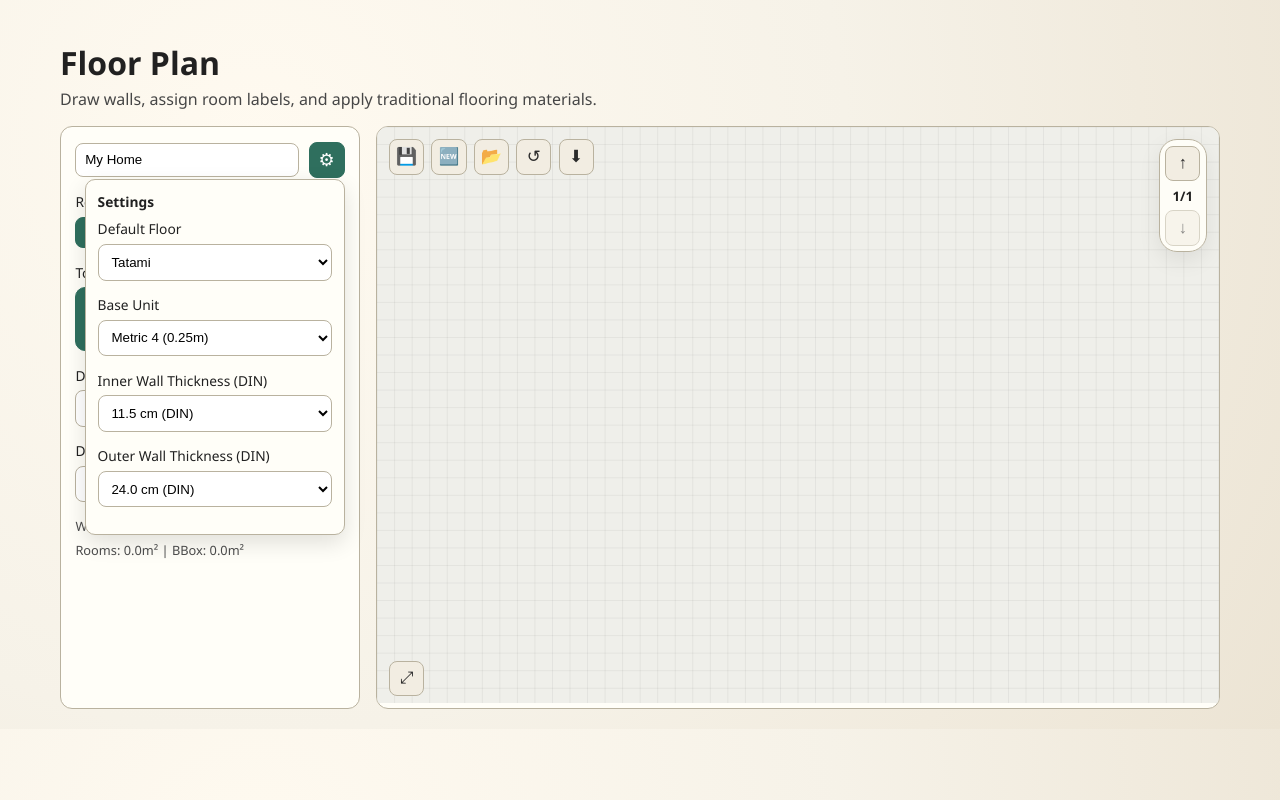
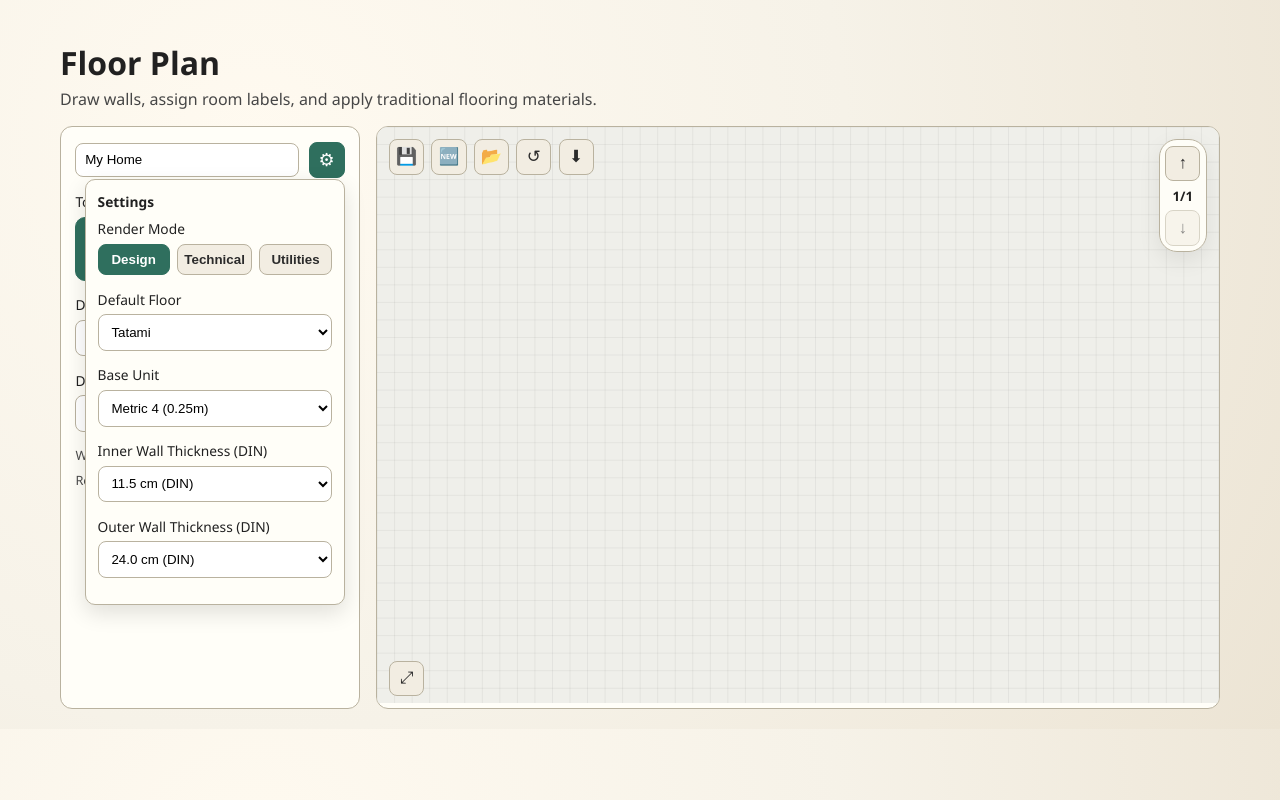
Before and after one commit to helcel-net/FloorPlan, a Next.js app: page / in a window 1280 px wide. Both pictures are taken after a click on the button "Open settings". Built offline with nearby package versions, Linux system fonts and the light colour scheme.

Commit message:
Improve rendering modes

```diff
--- a/components/floorplan/ui/EditorPanel.jsx
+++ b/components/floorplan/ui/EditorPanel.jsx
@@ -79,22 +79,6 @@ export default function EditorPanel({
               ⚙
             </button>
           </div>
-        </div>
-      </div>
-
-      <div className="control-group">
-        <span>Render Mode</span>
-        <div className="place-switches">
-          {renderModes.map((mode) => (
-            <button
-              key={mode.value}
-              type="button"
-              className={renderMode === mode.value ? 'place-switch place-switch-active' : 'place-switch'}
-              onClick={() => setRenderMode(mode.value)}
-            >
-              {mode.label}
-            </button>
-          ))}
         </div>
       </div>
 
@@ -228,6 +212,21 @@ export default function EditorPanel({
         <div className="settings-popover" ref={settingsPopoverRef}>
           <div className="settings-popover-title">Settings</div>
           <div className="control-group">
+            <span>Render Mode</span>
+            <div className="place-switches">
+              {renderModes.map((mode) => (
+                <button
+                  key={mode.value}
+                  type="button"
+                  className={renderMode === mode.value ? 'place-switch place-switch-active' : 'place-switch'}
+                  onClick={() => setRenderMode(mode.value)}
+                >
+                  {mode.label}
+                </button>
+              ))}
+            </div>
+          </div>
+          <div className="control-group">
             <label htmlFor="default-floor">Default Floor</label>
             <select id="default-floor" value={defaultFloor} onChange={(e) => setDefaultFloor(e.target.value)}>
               {FLOOR_MATERIALS.map((item) => <option key={item.value} value={item.value}>{item.label}</option>)}
--- a/components/floorplan/ui/FixtureLayer.jsx
+++ b/components/floorplan/ui/FixtureLayer.jsx
@@ -170,7 +170,7 @@ export default function FixtureLayer({ renderFixtures, baseUnitM, selectedFixtur
     return (
       <g
         key={fixture.id}
-        opacity={fixture.isPreview ? 0.45 : 1}
+        opacity={fixture.isPreview ? 0.45 : (isTechnical ? 0.5 : 1)}
         transform={`rotate(${Number(fixture.angleDeg) || 0} ${fixture.position.x} ${fixture.position.y})`}
       >
         {!isChaise && !isRug && !isStool && !isFirepit && !isParasol && (
--- a/components/floorplan/ui/FloorPlanCanvas.jsx
+++ b/components/floorplan/ui/FloorPlanCanvas.jsx
@@ -267,7 +267,11 @@ export default function FloorPlanCanvas({
           const uy = dy / len;
           const nx = -uy;
           const ny = ux;
-          const offset = 18;
+          // Clear the wall's own rendered thickness before offsetting the
+          // dimension line out, so thicker (e.g. outer/DIN) walls don't push
+          // the extension lines to overlap the wall stroke itself.
+          const wallHalfThickness = wallStyle(wall).width / 2;
+          const offset = wallHalfThickness + 10;
           const tick = 5;
           const p1 = { x: wall.start.x + nx * offset, y: wall.start.y + ny * offset };
           const p2 = { x: wall.end.x + nx * offset, y: wall.end.y + ny * offset };
```
